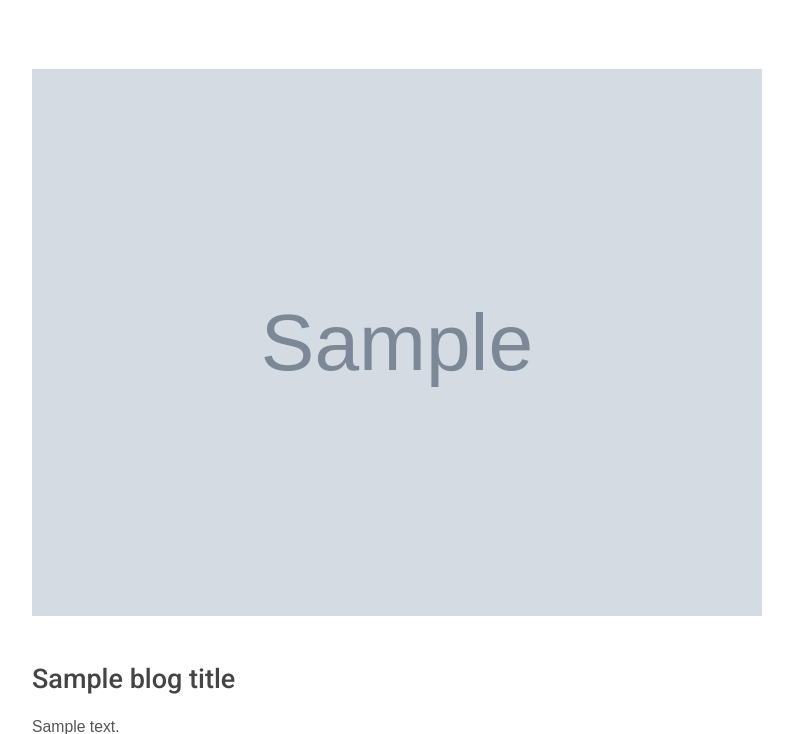
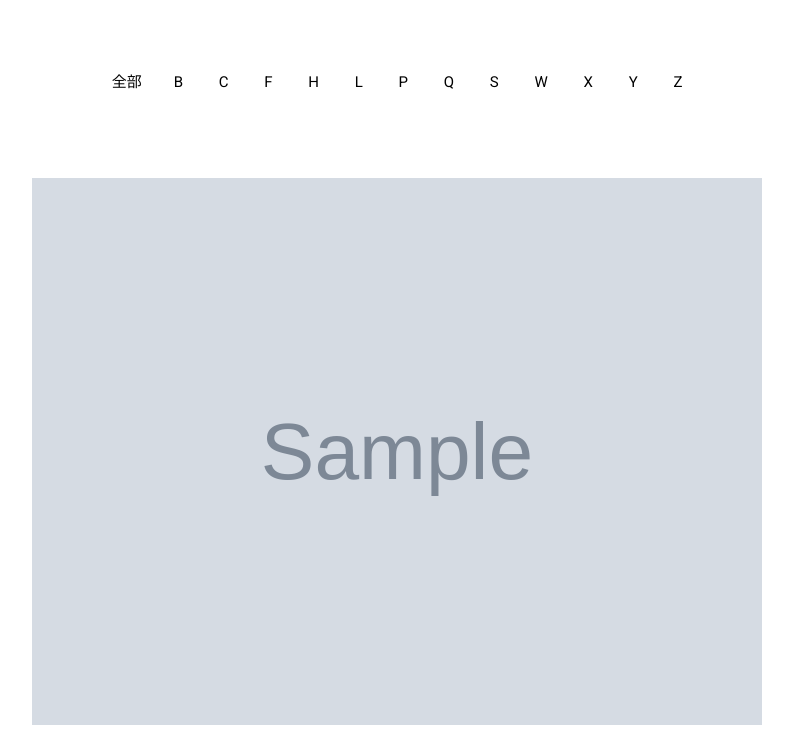
Before and after one commit to lxin42140/sg-ancient-poem, a Flask app: template templates/shirenjianjie.html in a window 1280 px wide. Shown: the part 1059-1793 px from the top of the page, without its empty margins (243-1036 px from the left). Run offline with Flask 2, Linux system fonts and the light colour scheme; the template is opened without the code that fills it: most values are stand-ins (such as "Sample title", 1, 10 or a date in 2020); grey boxes marked "Sample" are stand-in pictures; some libraries are stand-ins or nearby versions; some web fonts are replaced.

Commit message:
added pinyin paginate

```diff
--- a/application.py
+++ b/application.py
@@ -99,6 +99,29 @@ def about_us():
     #     }
 
 
+@ application.route('/category/shirenjianjie/<pinyin>', methods=['GET'])
+def shirenjianjie(pinyin):
+    para_dict = util.get_parameters_for_blog_from_db("shirenjianjie")
+    topic_dict = util.get_parameters_for_shirenjianjie_from_db(
+        "shirenjianjie", pinyin)
+    blog_dict = para_dict['blog_dict']
+
+    return render_template('shirenjianjie.html',
+                           category=shirenjianjie,
+
+                           logo_path=para_dict['logo_path'],
+                           title=para_dict['title'],
+
+                           blog_title=blog_dict['blog_title'],
+                           blog_content=blog_dict['blog_content'],
+                           blog_img=blog_dict['blog_img'],
+                           blog_link=blog_dict['blog_link'],
+
+                           sliders=topic_dict['sliders'],
+                           main_content=topic_dict['main_content'],
+                           )
+
+
 @ application.route('/category/<name>', methods=['GET'])
 def topic(name):
 
@@ -113,47 +136,29 @@ def topic(name):
     elif name == "shirenyinchang":
         isVideo = True
         topic_dict = util.get_parameters_for_topic_from_db(name, "video")
-    elif name == "shirenjianjie":
-        topic_dict = util.get_parameters_for_topic_from_db(name, "poet")
     else:
         topic_dict = util.get_parameters_for_topic_from_db(name, "poem")
 
     blog_dict = para_dict['blog_dict']
 
-    if (name == "shirenjianjie"):
-        return render_template('shirenjianjie.html',
-                               category=name,
+    return render_template('slider-poem-list.html',
+                           category=name,
 
-                               logo_path=para_dict['logo_path'],
-                               title=para_dict['title'],
+                           logo_path=para_dict['logo_path'],
+                           title=para_dict['title'],
 
-                               blog_title=blog_dict['blog_title'],
-                               blog_content=blog_dict['blog_content'],
-                               blog_img=blog_dict['blog_img'],
-                               blog_link=blog_dict['blog_link'],
+                           blog_title=blog_dict['blog_title'],
+                           blog_content=blog_dict['blog_content'],
+                           blog_img=blog_dict['blog_img'],
+                           blog_link=blog_dict['blog_link'],
 
-                               sliders=topic_dict['sliders'],
-                               main_content=topic_dict['main_content'],
-                               )
-    else:
-        return render_template('slider-poem-list.html',
-                               category=name,
+                           sliders=topic_dict['sliders'],
+                           main_content=topic_dict['main_content'],
 
-                               logo_path=para_dict['logo_path'],
-                               title=para_dict['title'],
-
-                               blog_title=blog_dict['blog_title'],
-                               blog_content=blog_dict['blog_content'],
-                               blog_img=blog_dict['blog_img'],
-                               blog_link=blog_dict['blog_link'],
-
-                               sliders=topic_dict['sliders'],
-                               main_content=topic_dict['main_content'],
-
-                               isPaper=isPaper,
-                               isVideo=isVideo,
-                               showReadMoreLink=showReadMoreLink
-                               )
+                           isPaper=isPaper,
+                           isVideo=isVideo,
+                           showReadMoreLink=showReadMoreLink
+                           )
 
 
 @ application.route('/<category>/<author_name>/<poem_name>', methods=['GET'])
--- a/static/01-homepage/css/responsive.css
+++ b/static/01-homepage/css/responsive.css
@@ -4,6 +4,11 @@
 -------------------------------------------------------------------------- */
 @media only screen and (max-width: 1200px) {
 
+	/*9.
+	-----PAGINATION------
+	*/
+
+	.pagination { padding-top: 10% }
 
 }
 
@@ -28,6 +33,12 @@
 	header .top-menu ul.welcome-area > li{ border: 0; }
 
 	header .top-menu .hello-blog{ display: none; }
+
+	/*9.
+	-----PAGINATION------
+	*/
+
+	.pagination { padding-top: 10% }
 
 }
 
@@ -188,6 +199,11 @@
 
 	.recomend .post-info{ margin-left: 0px; }
 
+	/*9.
+	-----PAGINATION------
+	*/
+	.pagination { padding-top: 0%; font-size: smaller; }
+
 }
 
 /* Screens Resolution : 479px
--- a/static/01-homepage/css/styles.css
+++ b/static/01-homepage/css/styles.css
@@ -451,7 +451,6 @@ header .main-menu li.drop-down a.mouseover + ul.drop-down-menu{ display: block;
 
 .tags-area .tags > li > a{ padding: 10px 15px; }
 
-
 /* ---------------------------------
 7. FOOTER INSTAGRAM STYLING
 --------------------------------- */
@@ -499,3 +498,33 @@ footer .copyright{ color: #ddd;  }
 footer .social-icons{ text-align: right; }
 
 footer .social-icons > li > a{ padding-left: 15px; }
+
+/*9.
+-----PAGINATION------
+*/
+
+.pagination {
+	padding-top: 5%;
+	display: flex;
+	justify-content: center;
+  }
+
+  .pagination a {
+	color: black;
+	float: left;
+	padding: 8px 16px;
+	text-decoration: none;
+	transition: background-color .3s;
+  }
+
+  .pagination a:active {
+	background-color: #ddd;
+  }
+
+  .pagination a:hover {
+	background-color: #ddd;
+  }
+
+  .current-atag {
+	background-color: #ddd;
+  }
--- a/templates/about-us.html
+++ b/templates/about-us.html
@@ -71,7 +71,7 @@
 					<li><a href="{{ url_for('topic', name='lunxianshiqi') }}">淪陷時期</a></li>
 					<li><a href="{{ url_for('topic', name='lishishijian') }}">歷史事件</a></li>
 					<li><a href="{{ url_for('topic', name='wenyihuodong') }}">文藝活動</a></li>
-					<li><a href="{{ url_for('topic', name='shirenjianjie') }}">詩人簡介</a></li>
+					<li><a href="{{ url_for('shirenjianjie', pinyin='all') }}">詩人簡介</a></li>
 					<li class="drop-down"><a href="#!">詩社<i class="ion-ios-arrow-down"></i></a>
 						<ul class="drop-down-menu">
 							<li><a href="{{ url_for('topic', name='tanshe') }}">檀社</a></li>
--- a/templates/base_slider.html
+++ b/templates/base_slider.html
@@ -59,7 +59,7 @@
 				<li><a href="{{ url_for('topic', name='lunxianshiqi') }}">淪陷時期</a></li>
 				<li><a href="{{ url_for('topic', name='lishishijian') }}">歷史事件</a></li>
 				<li><a href="{{ url_for('topic', name='wenyihuodong') }}">文藝活動</a></li>
-				<li><a href="{{ url_for('topic', name='shirenjianjie') }}">詩人簡介</a></li>
+				<li><a href="{{ url_for('shirenjianjie', pinyin='all') }}">詩人簡介</a></li>
 				<li class="drop-down"><a href="#!">詩社<i class="ion-ios-arrow-down"></i></a>
 					<ul class="drop-down-menu">
 						<li><a href="{{ url_for('topic', name='tanshe') }}">檀社</a></li>
--- a/templates/shirenjianjie.html
+++ b/templates/shirenjianjie.html
@@ -1,6 +1,25 @@
 {% extends "base_slider.html" %}
 {% block content %}
 
+<div class="pagination">
+    <nav aria-label="Page navigation example">
+        <ul>
+            <li><a id="all" href="{{ url_for('shirenjianjie', pinyin='all') }}">全部</a><li>
+            <li><a id="b" href="{{ url_for('shirenjianjie', pinyin='b') }}">B</a></li>
+            <li><a id="c" href="{{ url_for('shirenjianjie', pinyin='c') }}">C</a></li>
+            <li><a id="f" href="{{ url_for('shirenjianjie', pinyin='f') }}">F</a></li>
+            <li><a id="h" href="{{ url_for('shirenjianjie', pinyin='h') }}">H</a></li>
+            <li><a id="l" href="{{ url_for('shirenjianjie', pinyin='l') }}">L</a></li>
+            <li><a id="p" href="{{ url_for('shirenjianjie', pinyin='p') }}">P</a></li>
+            <li><a id="q" href="{{ url_for('shirenjianjie', pinyin='q') }}">Q</a></li>
+            <li><a id="s" href="{{ url_for('shirenjianjie', pinyin='s') }}">S</a></li>
+            <li><a id="w" href="{{ url_for('shirenjianjie', pinyin='w') }}">W</a></li>
+            <li><a id="x" href="{{ url_for('shirenjianjie', pinyin='x') }}">X</a></li>
+            <li><a id="y" href="{{ url_for('shirenjianjie', pinyin='y') }}">Y</a></li>
+            <li><a id="z" href="{{ url_for('shirenjianjie', pinyin='z') }}">Z</a></li>
+        </ul>
+    </nav>
+</div>
 
 <section class="section blog-area">
     {% if blog_content %}
@@ -106,6 +125,17 @@
 
         </div><!-- row -->
     </div><!-- container -->
+
 </section><!-- section blog-area -->
 
+<script>
+    /*
+    * Toggle the button background color to show which pinyin is currently in use
+    */
+    let path = window.location.href
+    let pinyin = path.split("/")[5]
+    var atag = document.getElementById(pinyin);
+    atag.classList.add("current-atag")
+</script>
+
 {% endblock %}
```
Also changed, not shown: Util.py (+35 -5 lines), db/DBHelper.py (+9 -3 lines).
